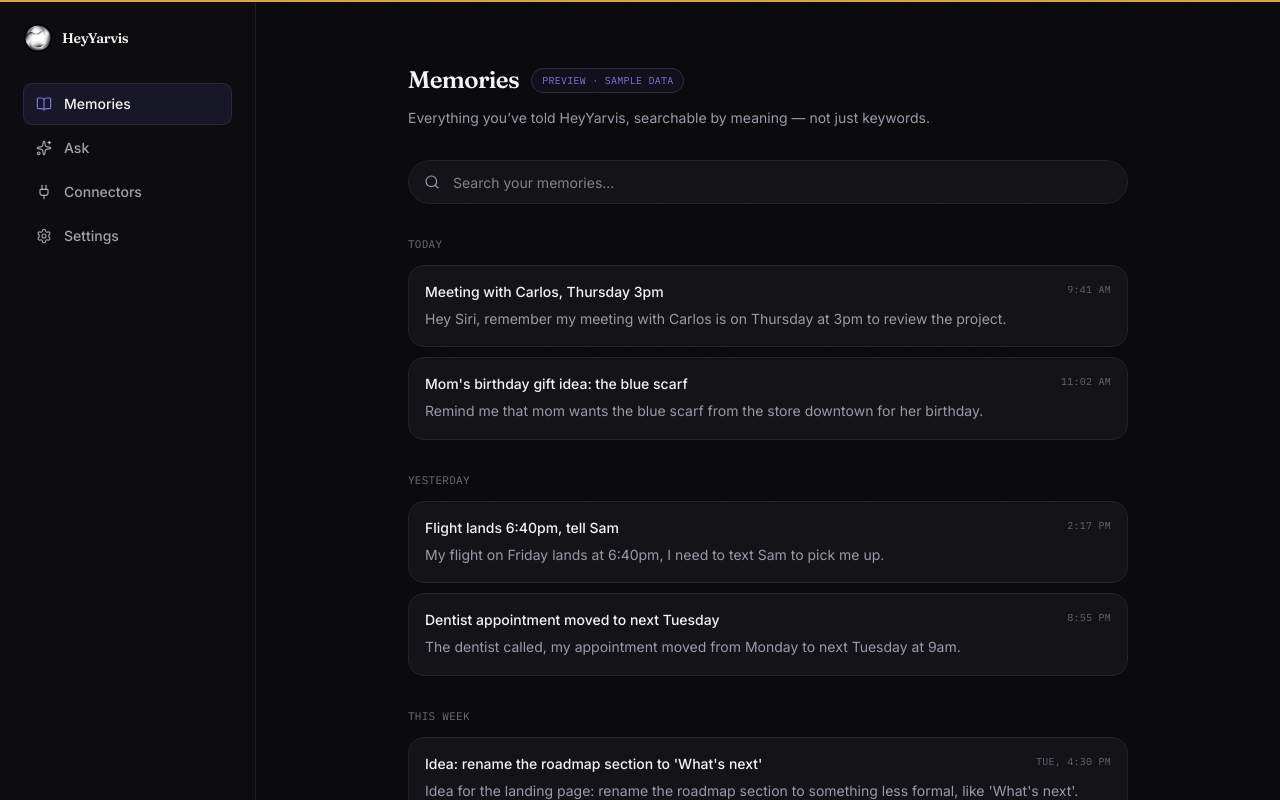
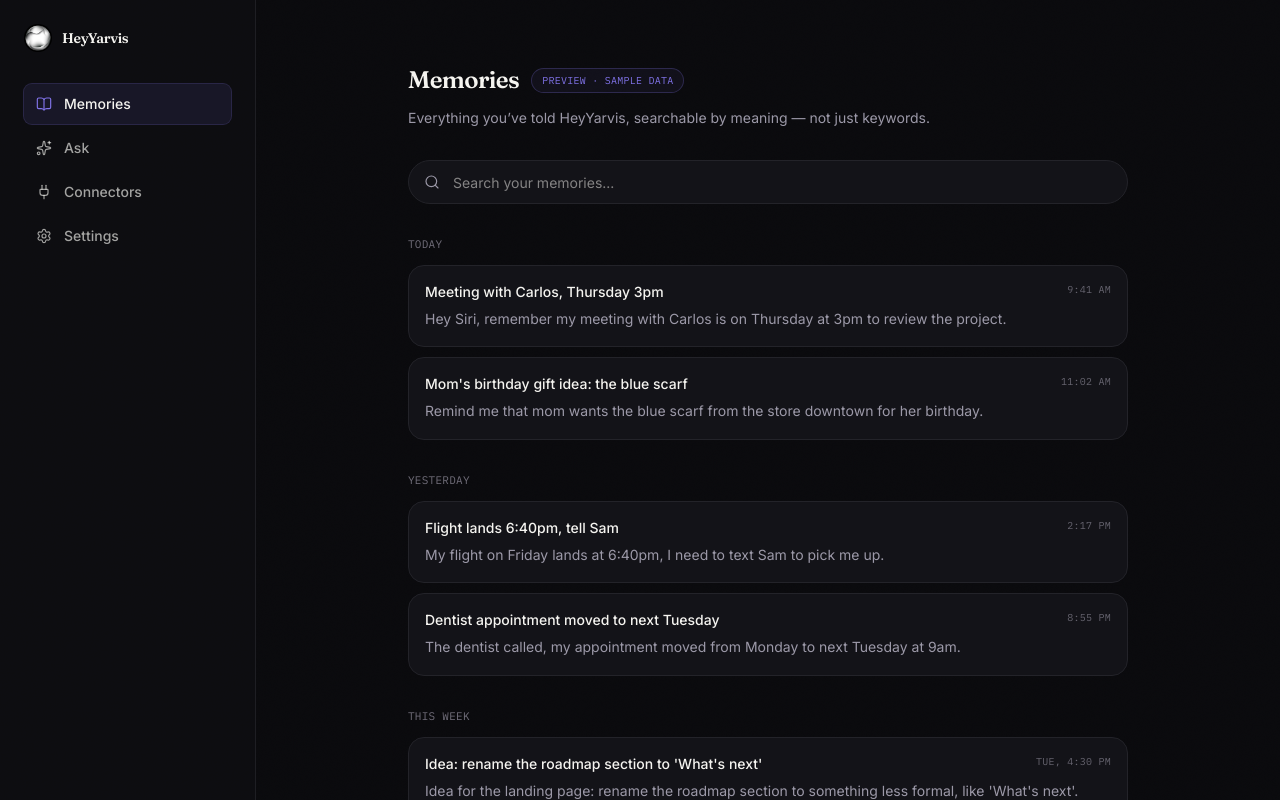
Before and after one commit to maumtzbo-byte/HeyJarvis, a Next.js app in the folder web/: page /dashboard in a window 1280 px wide. Shown: the top 800 px of the page. Built offline with nearby package versions, Linux system fonts and the light colour scheme.

Commit message:
Restrict the scroll progress bar to the marketing site
Moved ScrollProgress from the root layout into the (marketing) layout
so it no longer renders on /dashboard routes, where it read as visual
noise rather than a page-length indicator.

```diff
--- a/web/app/(marketing)/layout.tsx
+++ b/web/app/(marketing)/layout.tsx
@@ -1,5 +1,6 @@
 import SiteHeader from "../components/site-header";
 import SiteFooter from "../components/site-footer";
+import { ScrollProgress } from "../components/scroll-progress";
 
 export default function MarketingLayout({
   children,
@@ -8,6 +9,7 @@ export default function MarketingLayout({
 }>) {
   return (
     <div className="flex flex-1 flex-col">
+      <ScrollProgress />
       <SiteHeader />
       <div className="relative z-10 flex flex-1 flex-col">{children}</div>
       <SiteFooter />
--- a/web/app/layout.tsx
+++ b/web/app/layout.tsx
@@ -1,7 +1,6 @@
 import type { Metadata } from "next";
 import { Fraunces, Inter, IBM_Plex_Mono } from "next/font/google";
 import "./globals.css";
-import { ScrollProgress } from "./components/scroll-progress";
 
 const siteUrl = "https://hey-jarvis-psi.vercel.app";
 const title = "HeyYarvis — Your second brain, accessible by voice";
@@ -57,7 +56,6 @@ export default function RootLayout({
     >
       <body className="min-h-full flex flex-col bg-background text-foreground">
         <div aria-hidden className="grain-overlay" />
-        <ScrollProgress />
         {children}
       </body>
     </html>
```
